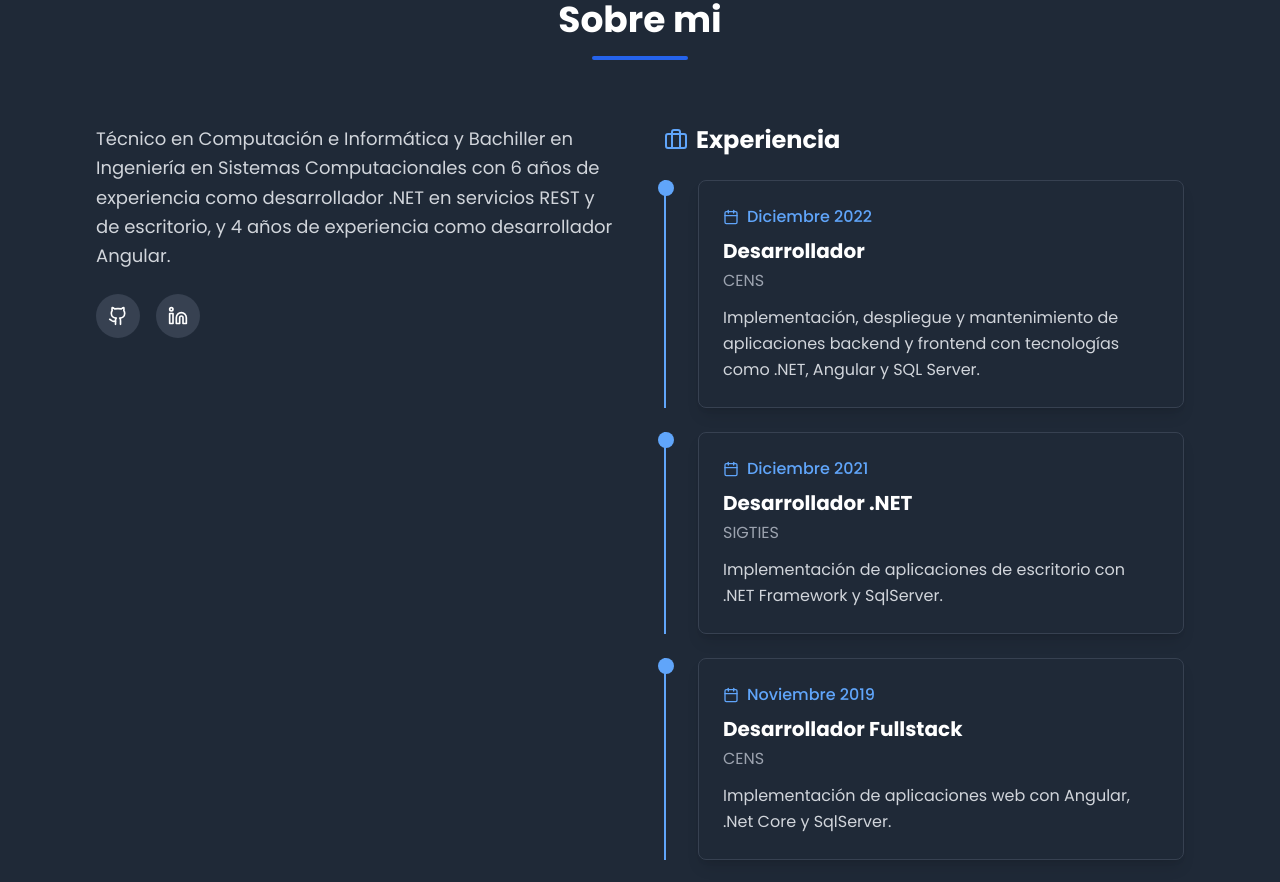
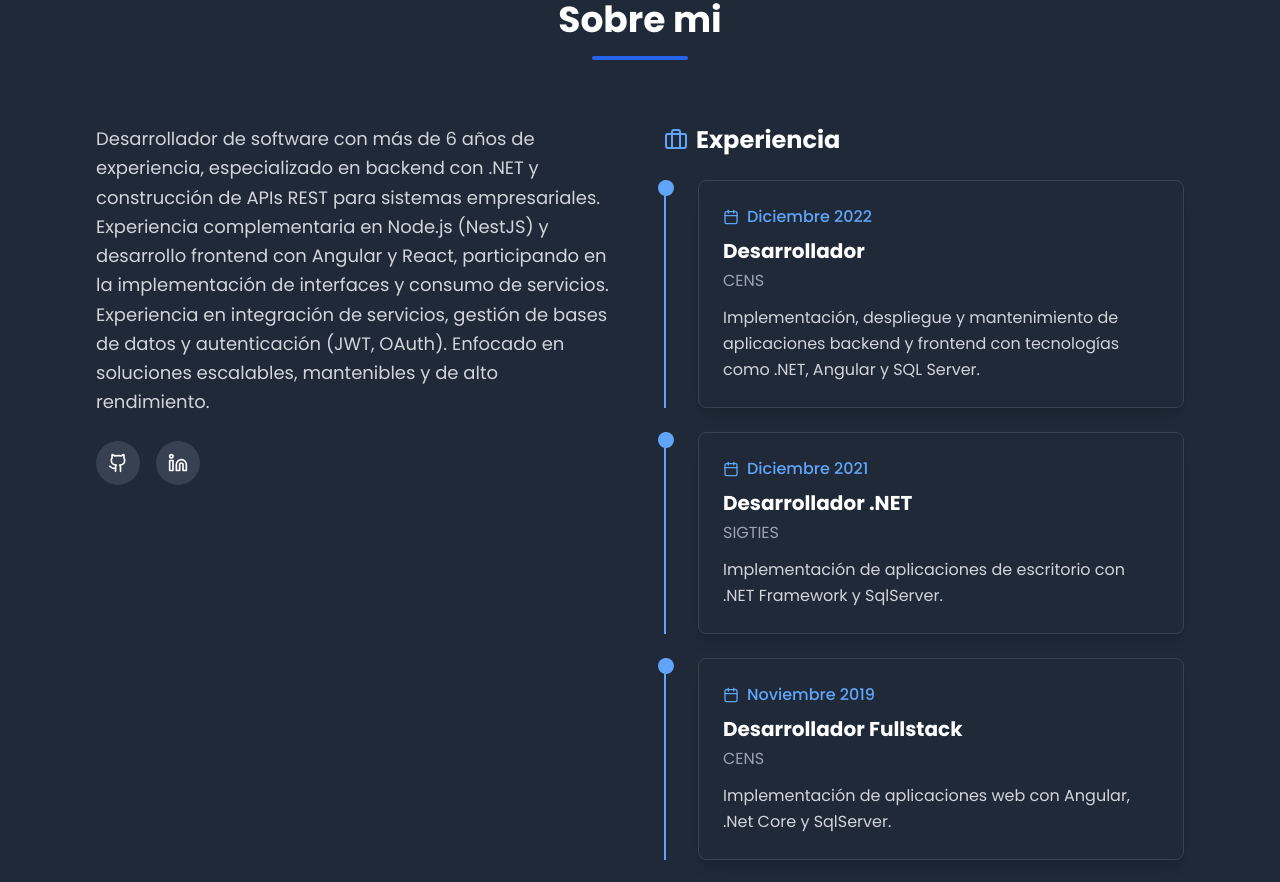
Before and after one commit to leonardoburgosd/portafoliov2, a React (Vite) app: page / in a window 1280 px wide. Shown: the part 880-1762 px from the top of the page. Built offline with nearby package versions, Linux system fonts and the light colour scheme.

Commit message:
Feature: actualización de descripción

```diff
--- a/src/components/AboutSection.tsx
+++ b/src/components/AboutSection.tsx
@@ -48,7 +48,7 @@ export const AboutSection = ({ isDarkMode }: AboutSectionProps) => {
                     {/* Personal Info */}
                     <div className="space-y-6">
                         <p className={`text-lg ${textSecondary} leading-relaxed`}>
-                            Técnico en Computación e Informática y Bachiller en Ingeniería en Sistemas Computacionales con 6 años de experiencia como desarrollador .NET en servicios REST y de escritorio, y 4 años de experiencia como desarrollador Angular.
+                            Desarrollador de software con más de 6 años de experiencia, especializado en backend con .NET y construcción de APIs REST para sistemas empresariales. Experiencia complementaria en Node.js (NestJS) y desarrollo frontend con Angular y React, participando en la implementación de interfaces y consumo de servicios. Experiencia en integración de servicios, gestión de bases de datos y autenticación (JWT, OAuth). Enfocado en soluciones escalables, mantenibles y de alto rendimiento.
                         </p>
                         <div className="flex gap-4">
                             <a target="_blank" rel="noopener noreferrer"
```
